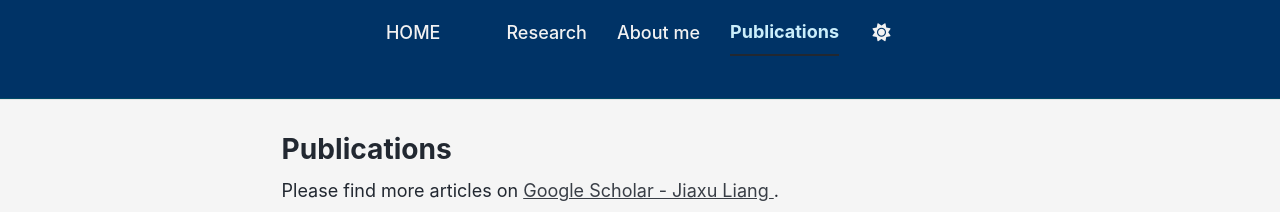
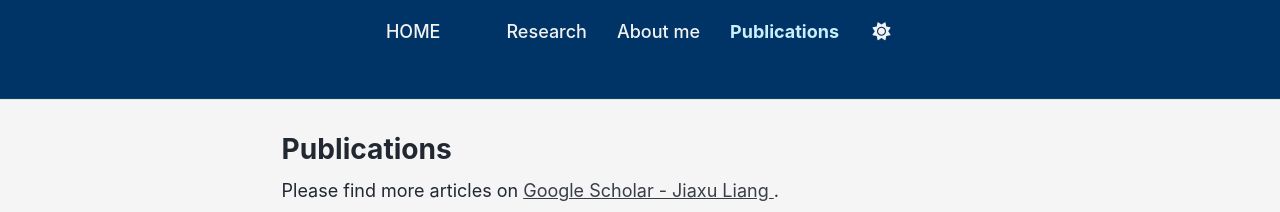
Before and after one commit to liangjiaxu-research/liangjiaxu-research.github.io, a Jekyll site: the page built from _pages/publications.html, in a window 1280 px wide. Shown: the top 212 px of the page. Built offline with Jekyll 4.4.1, drawn with Linux system fonts in a browser that asks for light colours; a script bundle is joined from its source files by our own code; library files that are not in the unit come from our copies.

Commit message:
Update _custom.scss

```diff
--- a/_sass/_custom.scss
+++ b/_sass/_custom.scss
@@ -128,7 +128,7 @@ body {
 .masthead__menu-item.selected a {
   color: #CAEEFB;
   font-weight: 700;
-  border-bottom: 2px solid var(--global-text-color);
+  border-bottom: none;
 }
 
 .masthead__menu-item.selected a:hover {
```
